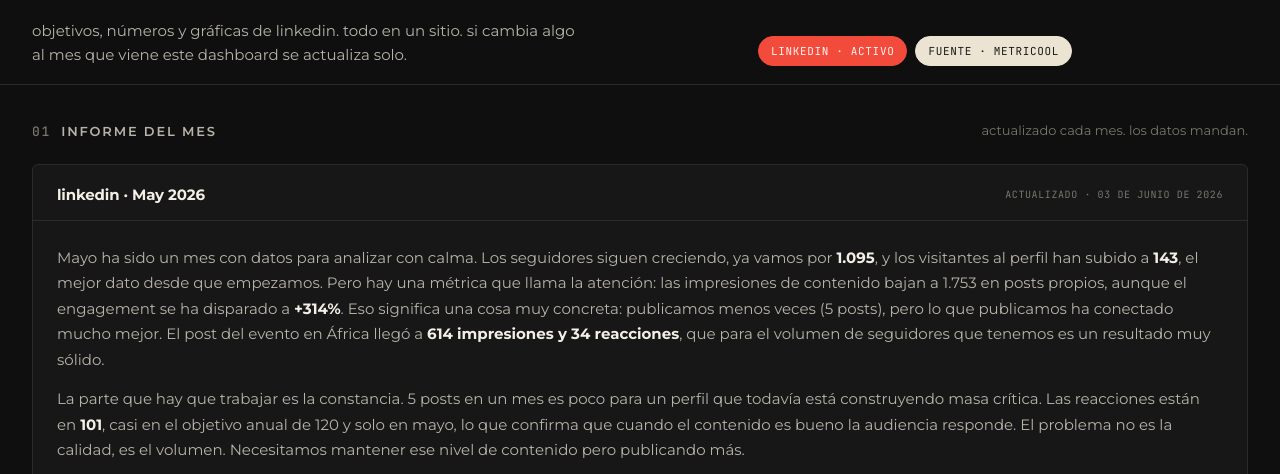
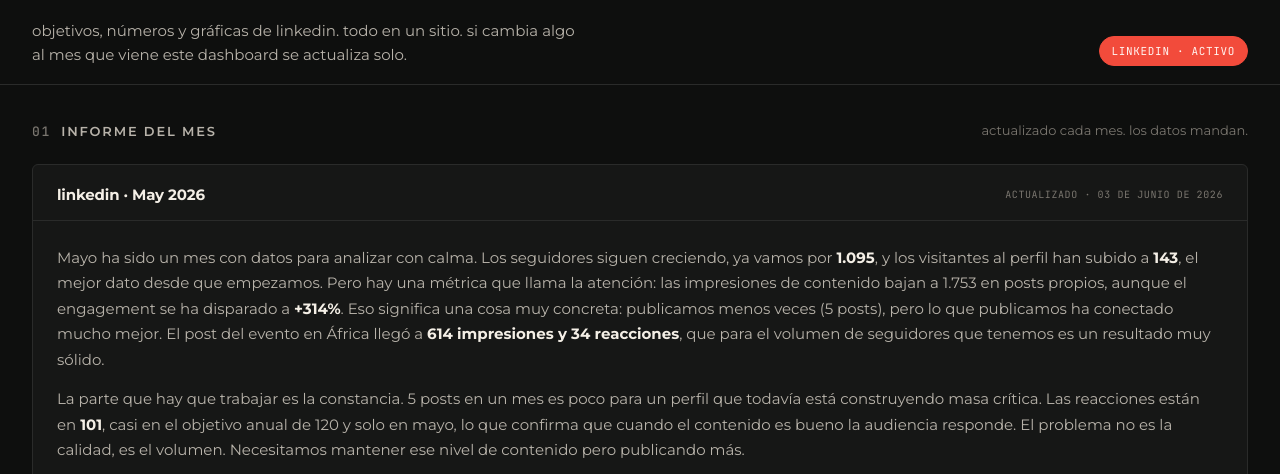
Before and after one commit to adriart89-debug/welysis-dashboard, a website: page index.html in a window 1280 px wide. Shown: the part 309-783 px from the top of the page. Drawn offline with nearby package versions, Linux system fonts and the light colour scheme; a web font is replaced by a local one.

Commit message:
Update index.html

```diff
--- a/index.html
+++ b/index.html
@@ -94,7 +94,7 @@
   .hero h1 em { font-style: normal; color: var(--accent); }
   .hero h1 .ast { color: var(--accent); font-weight: 800; }
   .hero p { margin: 0; max-width: 56ch; color: var(--ink-dim); font-size: 15px; line-height: 1.55; }
-  .hero-side { display: flex; flex-direction: column; gap: 12px; align-self: end; }
+  .hero-side { display: flex; flex-direction: column; gap: 12px; align-self: end; align-items: flex-end; }
   .pill-row { display: flex; flex-wrap: wrap; gap: 8px; }
   .pill {
     padding: 7px 12px; border: 1px solid var(--line-2); border-radius: 999px;
@@ -813,8 +813,8 @@ function render() {
       <div class="hero-side">
         <div class="pill-row">
           ${isRrss
-            ? `<span class="pill solid">linkedin · activo</span><span class="pill cream">fuente · metricool</span>`
-            : `<span class="pill solid">search console · activo</span><span class="pill">ahrefs · activo</span>`
+            ? `<span class="pill solid">linkedin · activo</span>`
+            : `<span class="pill solid">search console · activo</span>`
           }
         </div>
       </div>
```
